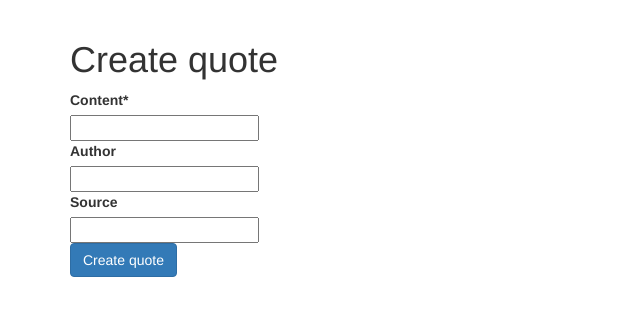
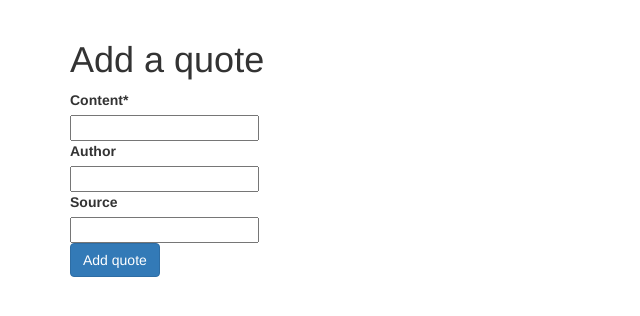
Before and after one commit to beaumartinez/quotes, a Django app: page /create/ in a window 1280 px wide. Shown: the part 181-497 px from the top of the page, without its empty margins (0-640 px from the left). Run offline with Django 3.2, Linux system fonts and the light colour scheme; the visitor is signed in with stand-in values (Sample User, id 1); some libraries are stand-ins or nearby versions.

Commit message:
"Add quote", not "create quote"

```diff
--- a/quotes/forms.py
+++ b/quotes/forms.py
@@ -114,6 +114,6 @@ class QuoteForm(ModelForm):
         'source',
 
         FormActions(
-            Submit('create', 'Create quote', css_class='btn-primary'),
+            Submit('add', 'Add quote', css_class='btn-primary'),
         )
     )
--- a/quotes/templates/create_quote.html
+++ b/quotes/templates/create_quote.html
@@ -2,7 +2,7 @@
 {% load crispy_forms_tags %}
 
 {% block content %}
-    <h1>Create quote</h1>
+    <h1>Add a quote</h1>
 
     {% crispy form %}
 {% endblock %}
--- a/quotes/templates/list_quotes.html
+++ b/quotes/templates/list_quotes.html
@@ -10,6 +10,10 @@
             {% endfor %}
         </ul>
     {% else %}
-        <p>You have no quotes. <a href="{% url create_quote %}">Create a quote</a>
+        <p>You have no quotes. <a href="{% url create_quote %}">Add a quote</a>
+    {% endif %}
+
+    {% if quotes %}
+        <p><a href="{% url create_quote %}">Add a quote</a>
     {% endif %}
 {% endblock %}
```
